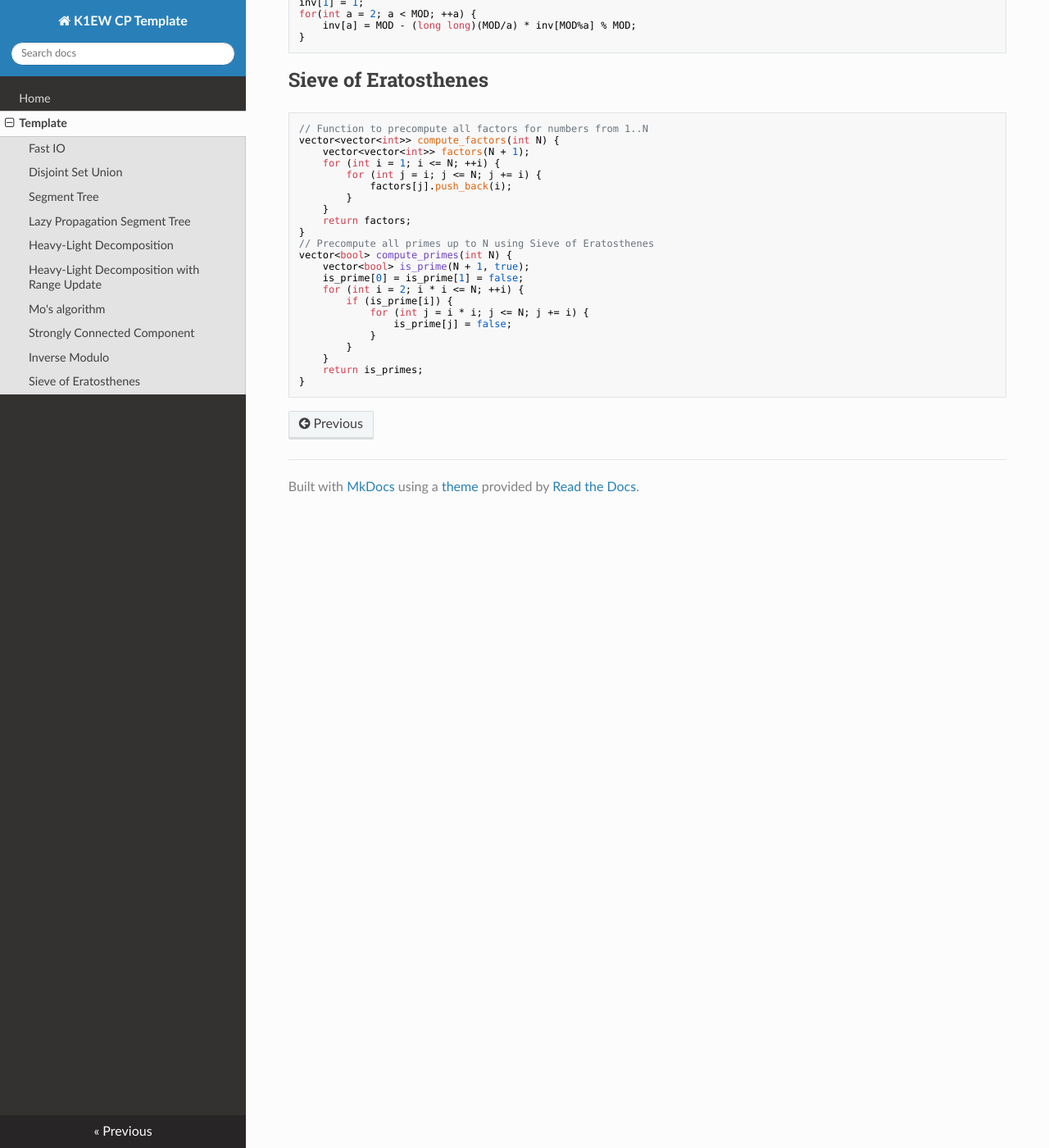
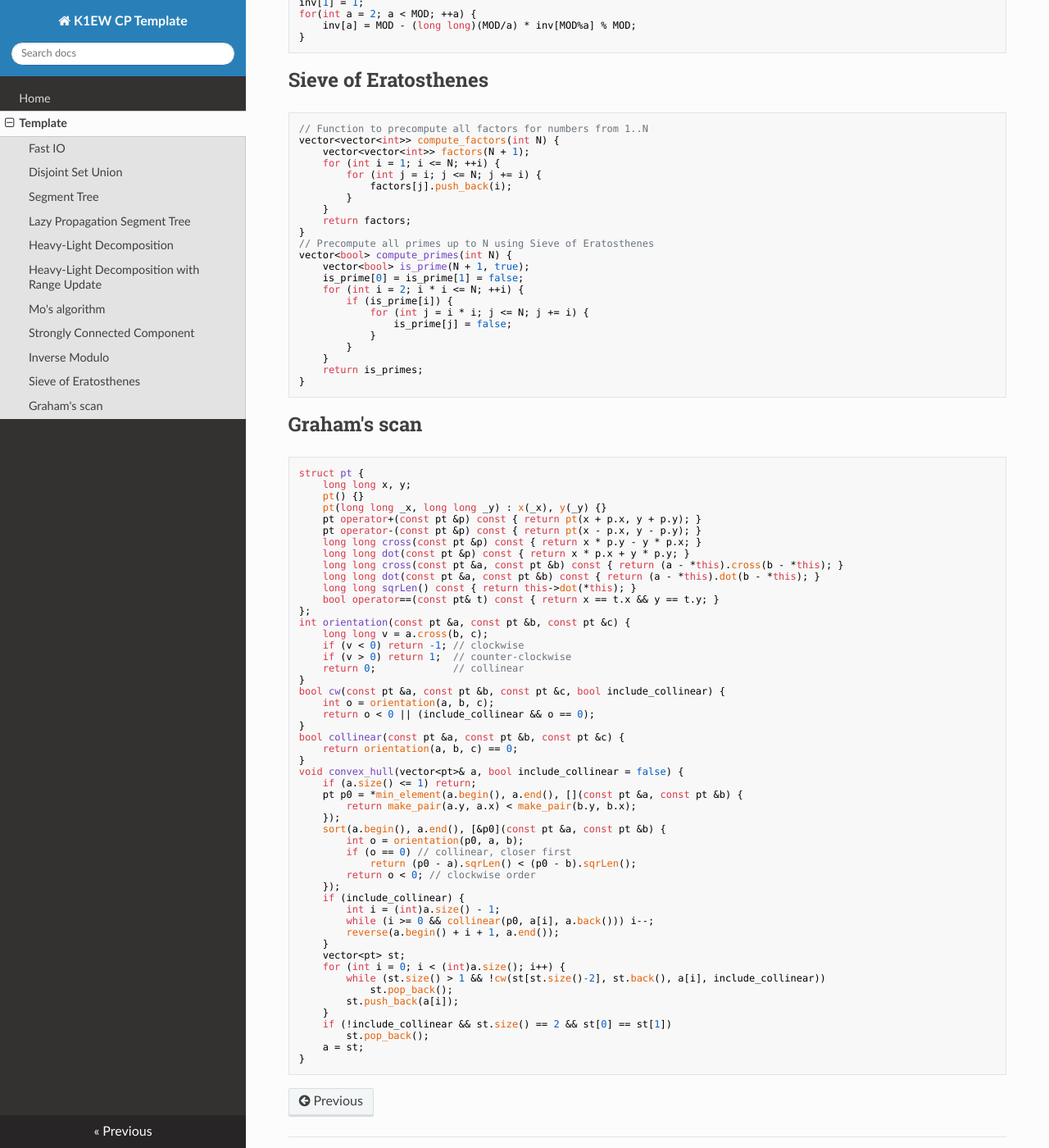
Before and after one commit to K1EW/K1EW-Competitive-Programming-Template, an MkDocs documentation site: the page built from docs/template.md, in a window 1280 px wide and 1400 px high, scrolled down 4797 px. Shown: the whole window at 82% size. Built offline with MkDocs 1.6.1, drawn with Linux system fonts in a browser that asks for light colours; nearby versions of some CDN libraries.

Commit message:
add covex hull

````diff
--- a/docs/template.md
+++ b/docs/template.md
@@ -336,3 +336,59 @@ vector<bool> compute_primes(int N) {
     return is_primes;
 }
 ```
+
+## Graham's scan
+```cpp
+struct pt {
+    long long x, y;
+    pt() {}
+    pt(long long _x, long long _y) : x(_x), y(_y) {}
+    pt operator+(const pt &p) const { return pt(x + p.x, y + p.y); }
+    pt operator-(const pt &p) const { return pt(x - p.x, y - p.y); }
+    long long cross(const pt &p) const { return x * p.y - y * p.x; }
+    long long dot(const pt &p) const { return x * p.x + y * p.y; }
+    long long cross(const pt &a, const pt &b) const { return (a - *this).cross(b - *this); }
+    long long dot(const pt &a, const pt &b) const { return (a - *this).dot(b - *this); }
+    long long sqrLen() const { return this->dot(*this); }
+    bool operator==(const pt& t) const { return x == t.x && y == t.y; }
+};
+int orientation(const pt &a, const pt &b, const pt &c) {
+    long long v = a.cross(b, c);
+    if (v < 0) return -1; // clockwise
+    if (v > 0) return 1;  // counter-clockwise
+    return 0;             // collinear
+}
+bool cw(const pt &a, const pt &b, const pt &c, bool include_collinear) {
+    int o = orientation(a, b, c);
+    return o < 0 || (include_collinear && o == 0);
+}
+bool collinear(const pt &a, const pt &b, const pt &c) {
+    return orientation(a, b, c) == 0;
+}
+void convex_hull(vector<pt>& a, bool include_collinear = false) {
+    if (a.size() <= 1) return;
+    pt p0 = *min_element(a.begin(), a.end(), [](const pt &a, const pt &b) {
+        return make_pair(a.y, a.x) < make_pair(b.y, b.x);
+    });
+    sort(a.begin(), a.end(), [&p0](const pt &a, const pt &b) {
+        int o = orientation(p0, a, b);
+        if (o == 0) // collinear, closer first
+            return (p0 - a).sqrLen() < (p0 - b).sqrLen();
+        return o < 0; // clockwise order
+    });
+    if (include_collinear) {
+        int i = (int)a.size() - 1;
+        while (i >= 0 && collinear(p0, a[i], a.back())) i--;
+        reverse(a.begin() + i + 1, a.end());
+    }
+    vector<pt> st;
+    for (int i = 0; i < (int)a.size(); i++) {
+        while (st.size() > 1 && !cw(st[st.size()-2], st.back(), a[i], include_collinear))
+            st.pop_back();
+        st.push_back(a[i]);
+    }
+    if (!include_collinear && st.size() == 2 && st[0] == st[1])
+        st.pop_back();
+    a = st;
+}
+```
````
Also changed, not shown: site/index.html, site/search/search_index.json, site/template/index.html.
